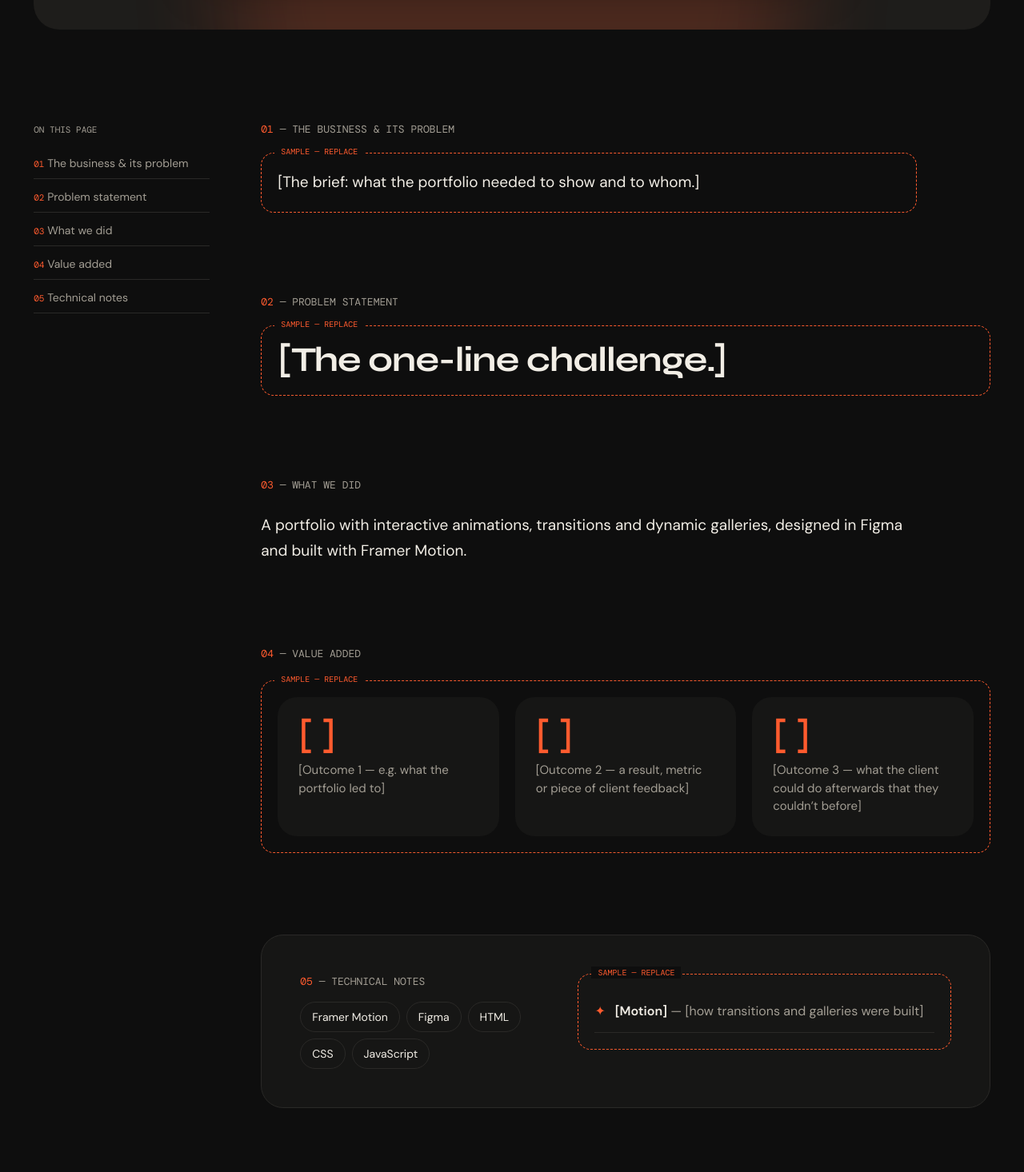
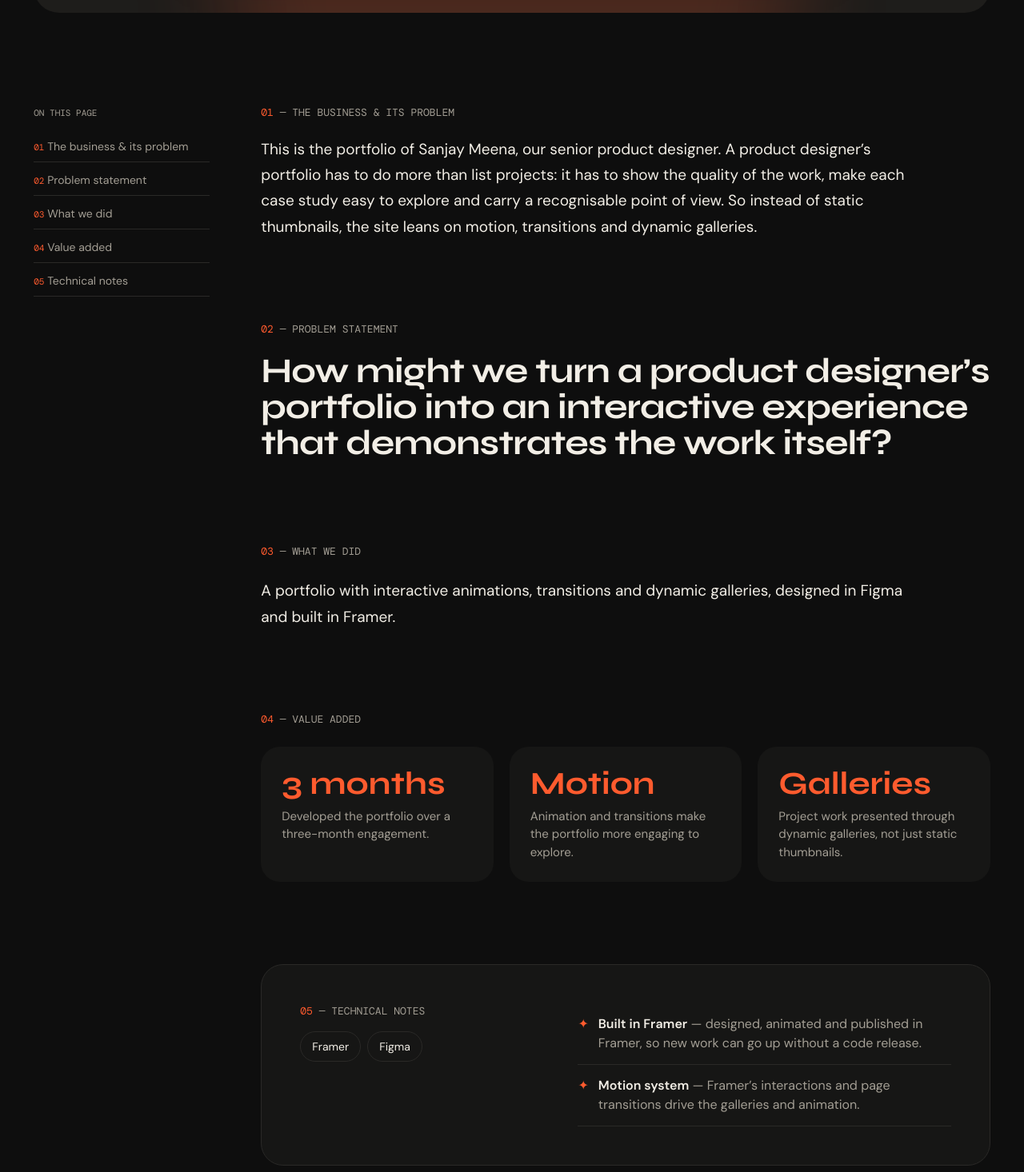
Before and after one commit to MosiacDesigns/mosaic-portfolio, a Next.js app: page /work/designer-portfolio in a window 1280 px wide. Shown: the part 1331-2797 px from the top of the page at 80% size. Built offline with nearby package versions, Linux system fonts and the light colour scheme.

Commit message:
feat: enhance project story page layout and add access code display for live projects

```diff
--- a/src/app/work/[slug]/page.tsx
+++ b/src/app/work/[slug]/page.tsx
@@ -163,10 +163,10 @@ export default function ProjectStoryPage({ params }: { params: { slug: string }
             <section id="value" className="flex scroll-mt-8 flex-col gap-6">
               <Label id="value" />
               <Sample on={st.value.placeholder}>
-                <div className="grid gap-5 md:grid-cols-3">
+                <div className="grid gap-5 xl:grid-cols-3">
                   {st.value.items.map((v, i) => (
                     <div key={i} className="flex flex-col gap-2.5 rounded-3xl bg-card p-[26px]">
-                      <span className="font-display text-[44px] font-bold leading-none text-accent">{v.k}</span>
+                      <span className="font-display text-[40px] font-bold leading-none text-accent">{v.k}</span>
                       <span className="text-[15px] leading-normal text-mute">{v.d}</span>
                     </div>
                   ))}
@@ -240,7 +240,12 @@ export default function ProjectStoryPage({ params }: { params: { slug: string }
 
       <section className="shell mt-[clamp(80px,8vw,120px)] flex flex-wrap items-center justify-between gap-6 border-t border-line py-8">
         <span className="text-[17px] text-mute">Want something like this for your product?</span>
-        <div className="flex flex-wrap gap-3.5">
+        <div className="flex flex-wrap items-center gap-3.5">
+          {p.live?.code && (
+            <span className="font-mono text-xs text-mute">
+              ACCESS CODE · <span className="select-all text-paper">{p.live.code}</span>
+            </span>
+          )}
           {p.live && (
             <ButtonLink href={p.live.href} size="md" variant="outline">
               {p.live.label} ↗
--- a/src/content/projects.ts
+++ b/src/content/projects.ts
@@ -39,7 +39,7 @@ export type Project = {
   stack: string[];
   mat: string; // background colour of the image panel
   visual: Visual;
-  live?: { href: string; label: string };
+  live?: { href: string; label: string; code?: string }; // code: access code shown beside the link
   story: Story;
   next: string;
 };
@@ -51,15 +51,6 @@ const fortifyScreens = [
   { src: "/images/fortify-2.webp", alt: "Fortify dashboard showing USDC and USDC+ balances" },
   { src: "/images/fortify-3.webp", alt: "Fortify recent activity with conversions via Reflect Protocol" },
 ];
-
-const sampleValue = (what: string) => ({
-  placeholder: true,
-  items: [
-    { k: "[ ]", d: `[Outcome 1 — ${what}]` },
-    { k: "[ ]", d: "[Outcome 2 — a result, metric or piece of client feedback]" },
-    { k: "[ ]", d: "[Outcome 3 — what the client could do afterwards that they couldn’t before]" },
-  ],
-});
 
 export const projects: Project[] = [
   {
@@ -79,7 +70,7 @@ export const projects: Project[] = [
     stack: ["Speech-to-text", "LLMs", "Full-stack"],
     mat: "#24201B",
     visual: img("/images/traders-mirror-film.jpg", "Trader’s Mirror landing page: Talk it out. Mira hears it.", 1280, 730),
-    live: { href: "https://traders-mirror.mosaicdesigns.tech", label: "Visit the beta" },
+    live: { href: "https://traders-mirror.mosaicdesigns.tech", label: "Visit the beta", code: "TM-BETA-2026" },
     next: "oggames",
     story: {
       oneLiner: "The trading journal that listens.",
@@ -92,17 +83,26 @@ export const projects: Project[] = [
         { label: "Platform", value: "Web app" },
         { label: "Stack", value: "Speech-to-text · LLMs · Full-stack" },
       ],
-      business: { text: "[Who Trader’s Mirror is for, and why traders struggle to keep an honest journal.]", placeholder: true },
-      statement: { text: "[How might we … — the one-line challenge the product answers.]", placeholder: true },
+      business: {
+        text: "Trader’s Mirror is our own AI trading journal, built for forex, crypto and prop-firm traders who want to judge the quality of their decisions — not just their profit and loss. Most traders know they should journal, but logging every trade, the emotions behind it and the rules they broke takes time, so the habit rarely sticks. Trader’s Mirror replaces the forms with a voice note: talk through the trade and Mira turns it into structured data and a behavioural review. It is about discipline and execution, never trading signals.",
+      },
+      statement: { text: "How might we make honest trade reflection effortless — and turn it into measurable behavioural insight?" },
       approach: {
         text: "Traders talk through a trade the moment it closes. Mira, the AI assistant, extracts the details, scores seven behaviour KPIs and tracks rules across projects and challenges — no forms, no advice, just an honest mirror.",
       },
-      value: sampleValue("e.g. beta users onboarded, time saved per journal entry"),
+      value: {
+        items: [
+          { k: "Voice", d: "A spoken reflection after each trade replaces a long journal form." },
+          { k: "7 KPIs", d: "Every trade gets seven behaviour scores, an overall execution score, strengths and areas to improve." },
+          { k: "Beta", d: "Live in private beta: traders group trades by project or challenge and track discipline and rule breaks over time." },
+        ],
+      },
       technical: {
-        placeholder: true,
         notes: [
-          { title: "[Voice capture]", text: "[how audio is captured and transcribed]" },
-          { title: "[Extraction & scoring]", text: "[how the LLM structures a trade and scores behaviour]" },
+          { title: "Speech-to-text", text: "spoken reflections are transcribed before any analysis runs." },
+          { title: "LLM analysis", text: "LLM workflows extract structured trade details, assess behaviour and write the review." },
+          { title: "Project-level context", text: "trades, rules, violations and performance history are organised around each trading project." },
+          { title: "AI cost visibility", text: "every model call is logged with its cost, and a credit system keeps usage visible." },
         ],
       },
       servicesLink: { label: "See AI services", href: "/services#ai" },
@@ -117,11 +117,11 @@ export const projects: Project[] = [
     chip: "CLIENT",
     summary: "A Solana board-game platform with on-chain game pieces, token rewards and tournaments — designed and built end to end.",
     meta: [
-      { label: "Client", value: "OGGames" },
+      { label: "Client", value: "Build Squad" },
       { label: "Timeline", value: "4 months" },
     ],
     cardMeta: "WEB3 PLATFORM · 4 MONTHS",
-    stack: ["Next.js", "NestJS", "Redis", "PostgreSQL", "Solana", "Figma"],
+    stack: ["Next.js", "NestJS", "Redis", "PostgreSQL", "Solana", "Anchor", "Web3Auth", "Figma"],
     mat: "#1E1D1B",
     visual: img("/images/oggames.jpg", "OG Games: chess landing page"),
     next: "virinchi",
@@ -129,22 +129,31 @@ export const projects: Project[] = [
       oneLiner: "Classic board games, rebuilt for Solana.",
       accent: "#FF5B2E",
       overview: [
-        { label: "Client", value: "OGGames" },
+        { label: "Client", value: "Build Squad" },
         { label: "Sector", value: "Gaming · Web3" },
         { label: "Timeline", value: "4 months" },
         { label: "Our role", value: "Product design, full-stack & Web3" },
         { label: "Platform", value: "Web" },
         { label: "Stack", value: "Next.js · NestJS · Redis · PostgreSQL · Solana" },
       ],
-      business: { text: "[Who OGGames are and what problem they brought to us.]", placeholder: true },
-      statement: { text: "[The one-line challenge.]", placeholder: true },
+      business: {
+        text: "OGGames is a Solana gaming platform we built for Build Squad, with chess at its core. Players create a game, invite an opponent, play in real time and wager tokens on the result — without wrestling with crypto onboarding first. Behind that sit matchmaking, live game state and on-chain transactions that all have to stay in step, plus the OGG token that powers participation and rewards.",
+      },
+      statement: { text: "How might we make competitive on-chain chess feel easy — without compromising real-time play or the integrity of every wager?" },
       approach: { text: "A Solana board-game platform with on-chain game pieces, token rewards and tournaments, designed in Figma and built on Next.js, NestJS, Redis and PostgreSQL." },
-      value: sampleValue("e.g. launch, players, tournaments run"),
+      value: {
+        items: [
+          { k: "4 months", d: "Designed and built the Solana board-game platform end to end." },
+          { k: "~$800K", d: "Reported peak fully diluted valuation of the OGG token (August 2025 snapshot)." },
+          { k: "4,300+", d: "On-chain OGG token transfers, with 98 holders (August 2025 snapshot)." },
+        ],
+      },
       technical: {
-        placeholder: true,
         notes: [
-          { title: "[On-chain game pieces]", text: "[how pieces and rewards live on Solana]" },
-          { title: "[Real-time play]", text: "[how Redis and NestJS keep games in sync]" },
+          { title: "Real-time multiplayer", text: "Next.js on the front end and NestJS behind it, with WebSockets carrying every move live." },
+          { title: "On-chain wagering", text: "Solana smart contracts written in Anchor handle wagers and token transfers." },
+          { title: "Wallet-less onboarding", text: "Web3Auth gives players Solana access without a seed-phrase-first sign-up." },
+          { title: "Game-state services", text: "NestJS services run matchmaking, socket rooms and bet verification, with Redis and PostgreSQL holding game state." },
         ],
       },
       servicesLink: { label: "See Web3 services", href: "/services#web3" },
@@ -163,7 +172,7 @@ export const projects: Project[] = [
       { label: "Role", value: "Web design & front end" },
     ],
     cardMeta: "COMPANY WEBSITE",
-    stack: ["Web design", "Front end"],
+    stack: ["Web design", "Next.js", "Tailwind CSS"],
     mat: "#3A0F5C",
     visual: img("/images/virinchi.jpg", "Virinchi Software homepage: We turn ideas into scalable AI powered products", 1600, 899),
     live: { href: "https://www.virinchisoftware.com", label: "Visit live site" },
@@ -176,12 +185,27 @@ export const projects: Project[] = [
         { label: "Sector", value: "Software services" },
         { label: "Our role", value: "Web design & front end" },
         { label: "Platform", value: "Website" },
+        { label: "Stack", value: "Next.js · Tailwind CSS" },
       ],
-      business: { text: "[Who Virinchi are and what their old site was missing.]", placeholder: true },
-      statement: { text: "[The one-line challenge.]", placeholder: true },
+      business: {
+        text: "Virinchi Software builds software and digital products, with AI at the centre of its offer. Their website had to cover a lot — services, industries, technologies and case studies — without reading like a list of disconnected services. We designed it and built the front end, giving prospective clients a clear route from what Virinchi can do to the work that proves it.",
+      },
+      statement: { text: "How might we turn a broad software offering into a clear, credible website that helps clients find the right expertise?" },
       approach: { text: "A website that presents services, industries, technologies and case studies under an AI-forward brand, with clear routes into each." },
-      value: sampleValue("e.g. launch date, enquiries, pages shipped"),
-      technical: { placeholder: true, notes: [{ title: "[Build]", text: "[framework, CMS, performance work]" }] },
+      value: {
+        items: [
+          { k: "Live", d: "Published the redesigned company website at virinchisoftware.com." },
+          { k: "One site", d: "Brought software development, AI solutions and digital marketing together under one company website." },
+          { k: "Clear", d: "Organised services, technologies and case studies into dedicated sections for prospective clients to explore." },
+        ],
+      },
+      technical: {
+        notes: [
+          { title: "Front-end implementation", text: "the approved design translated into a live, navigable website." },
+          { title: "Content structure", text: "services, industries, technologies and case studies each have their own dedicated pages." },
+          { title: "Next.js & Tailwind CSS", text: "server-rendered App Router pages, utility-first styling and automatically optimised images." },
+        ],
+      },
       quote: {
         quote:
           "Working with the team was a great experience. They understood our technical requirements quickly and approached the challenges with professionalism. Their ability to combine clean implementation with practical problem-solving made the collaboration seamless.",
@@ -218,11 +242,24 @@ export const projects: Project[] = [
         { label: "Our role", value: "Design & front end" },
         { label: "Stack", value: "Next.js · Framer Motion · MUI · Figma" },
       ],
-      business: { text: "[Who the platform serves and the problem it solves.]", placeholder: true },
-      statement: { text: "[The one-line challenge.]", placeholder: true },
+      business: {
+        text: "Kaarigar Connect, built for Webllisto Tech, connects skilled service professionals with the clients who need them. The hard part is trust on both sides: clients need a way to judge who they are hiring, and professionals need their track record to win them future work. The platform answers with KARCON tokens, smart contracts and a reputation system. We handled the design and front end.",
+      },
+      statement: { text: "How might we help clients find trusted service professionals through a marketplace with verifiable reputation?" },
       approach: { text: "A marketplace connecting service professionals with clients through KARCON tokens, smart contracts and a reputation system." },
-      value: sampleValue("e.g. launch, listings, categories"),
-      technical: { placeholder: true, notes: [{ title: "[Tokens & reputation]", text: "[how KARCON and the reputation system work]" }] },
+      value: {
+        items: [
+          { k: "2 months", d: "Delivered the marketplace design and front end within a two-month engagement." },
+          { k: "2-sided", d: "Designed an interface that connects clients with the service professionals they need." },
+          { k: "Trust", d: "Designed reputation into the core of the marketplace experience." },
+        ],
+      },
+      technical: {
+        notes: [
+          { title: "Component system", text: "Next.js and MUI form the foundation of the interface." },
+          { title: "Motion", text: "Framer Motion drives transitions and feedback across the marketplace." },
+        ],
+      },
       servicesLink: { label: "See product services", href: "/services#mvp" },
     },
   },
@@ -269,7 +306,13 @@ export const projects: Project[] = [
         { title: "Quick actions", text: "Add, send, grow and convert from one row of controls." },
         { title: "Clear activity", text: "Every transfer and conversion listed, with a link to the transaction." },
       ],
-      value: sampleValue("e.g. working product shipped within the hackathon timeframe"),
+      value: {
+        items: [
+          { k: "1 month", d: "Designed and built within the hackathon’s one-month window." },
+          { k: "No seed", d: "Social login replaced seed-phrase onboarding for first-time users." },
+          { k: "One view", d: "Auto-yield and real-time balances brought together in a single interface." },
+        ],
+      },
       technical: {
         notes: [
           { title: "Wallet-free onboarding", text: "social login in place of seed phrases, so first-time users get started in seconds." },
@@ -292,16 +335,17 @@ export const projects: Project[] = [
     category: "Portfolio website",
     tags: ["Websites"],
     provenance: "In-house",
-    chip: "IN-HOUSE",
+    chip: "IN-HOUSE · LIVE",
     summary: "The portfolio of Sanjay Meena, our senior product designer — interactive animations, transitions and dynamic galleries.",
     meta: [
       { label: "For", value: "Sanjay Meena (our team)" },
       { label: "Timeline", value: "3 months" },
     ],
     cardMeta: "PORTFOLIO WEBSITE · 3 MONTHS",
-    stack: ["Framer Motion", "Figma", "HTML", "CSS", "JavaScript"],
+    stack: ["Framer", "Figma"],
     mat: "#1E1D1B",
     visual: img("/images/designer-portfolio.jpg", "Designer portfolio homepage"),
+    live: { href: "https://www.sanjayrayon.com", label: "Visit the portfolio" },
     next: "spine",
     story: {
       oneLiner: "A portfolio that moves like the work it shows.",
@@ -310,13 +354,26 @@ export const projects: Project[] = [
         { label: "For", value: "Sanjay Meena (our team)" },
         { label: "Timeline", value: "3 months" },
         { label: "Platform", value: "Website" },
-        { label: "Stack", value: "Framer Motion · Figma · HTML · CSS · JavaScript" },
+        { label: "Stack", value: "Framer · Figma" },
       ],
-      business: { text: "[The brief: what the portfolio needed to show and to whom.]", placeholder: true },
-      statement: { text: "[The one-line challenge.]", placeholder: true },
-      approach: { text: "A portfolio with interactive animations, transitions and dynamic galleries, designed in Figma and built with Framer Motion." },
-      value: sampleValue("e.g. what the portfolio led to"),
-      technical: { placeholder: true, notes: [{ title: "[Motion]", text: "[how transitions and galleries were built]" }] },
+      business: {
+        text: "This is the portfolio of Sanjay Meena, our senior product designer. A product designer’s portfolio has to do more than list projects: it has to show the quality of the work, make each case study easy to explore and carry a recognisable point of view. So instead of static thumbnails, the site leans on motion, transitions and dynamic galleries.",
+      },
+      statement: { text: "How might we turn a product designer’s portfolio into an interactive experience that demonstrates the work itself?" },
+      approach: { text: "A portfolio with interactive animations, transitions and dynamic galleries, designed in Figma and built in Framer." },
+      value: {
+        items: [
+          { k: "3 months", d: "Developed the portfolio over a three-month engagement." },
+          { k: "Motion", d: "Animation and transitions make the portfolio more engaging to explore." },
+          { k: "Galleries", d: "Project work presented through dynamic galleries, not just static thumbnails." },
+        ],
+      },
+      technical: {
+        notes: [
+          { title: "Built in Framer", text: "designed, animated and published in Framer, so new work can go up without a code release." },
+          { title: "Motion system", text: "Framer’s interactions and page transitions drive the galleries and animation." },
+        ],
+      },
       servicesLink: { label: "See website services", href: "/services#web" },
     },
   },
@@ -326,7 +383,7 @@ export const projects: Project[] = [
     category: "Agency website",
     tags: ["Websites"],
     provenance: "Pitch build",
-    chip: "PITCH BUILD",
+    chip: "PITCH BUILD · LIVE",
     summary:
       "A pitch build for a strategy-led creative consultancy — striped kinetic display type over an immersive, glitching video background, with sound on demand.",
     meta: [
@@ -334,7 +391,7 @@ export const projects: Project[] = [
       { label: "Focus", value: "Motion & front end" },
     ],
     cardMeta: "AGENCY WEBSITE · MOTION",
-    stack: ["Web design", "Front end", "Motion"],
+    stack: ["Web design", "Next.js", "Tailwind CSS", "Vercel"],
     mat: "#1E1D1B",
     visual: img("/images/spine.jpg", "Spine Creative Agency homepage with striped display lettering over a dark video background", 1600, 766),
     live: { href: "https://spine.mosaicdesigns.tech", label: "See the build" },
@@ -347,12 +404,28 @@ export const projects: Project[] = [
         { label: "Sector", value: "Creative agency" },
         { label: "Focus", value: "Motion & front end" },
         { label: "Platform", value: "Website" },
+        { label: "Stack", value: "Next.js · Tailwind CSS · Vercel" },
       ],
-      business: { text: "[The brief: who the prospective client was and what they needed to say.]", placeholder: true },
-      statement: { text: "[The one-line challenge.]", placeholder: true },
+      business: {
+        text: "Spine is a pitch build we made for a prospective client: a strategy-led creative consultancy. The site needed to prove their creative identity through the experience itself, not describe it inside a conventional agency layout. Our direction pairs striped kinetic typography with an immersive, glitching video background and optional sound — a live concept showing how motion, type and atmosphere can work together as a brand.",
+      },
+      statement: { text: "How might we make a creative consultancy’s website feel like an expressive brand experience rather than an agency template?" },
       approach: { text: "Striped kinetic display type over an immersive, glitching video background, with sound on demand." },
-      value: sampleValue("e.g. what the pitch showed the client"),
-      technical: { placeholder: true, notes: [{ title: "[Video & type]", text: "[how the background and kinetic type were built]" }] },
+      value: {
+        items: [
+          { k: "Live", d: "Published the creative pitch build at spine.mosaicdesigns.tech." },
+          { k: "Kinetic", d: "Striped, animated typography as the central visual feature." },
+          { k: "Glitch", d: "A glitching video background with optional sound demonstrates an experimental creative direction." },
+        ],
+      },
+      technical: {
+        notes: [
+          { title: "Video atmosphere", text: "an immersive video background sets the tone for the whole experience." },
+          { title: "Glitch effects", text: "glitching treatments reinforce the experimental creative direction." },
+          { title: "User-controlled sound", text: "audio is available on demand, so visitors choose whether to turn it on." },
+          { title: "Next.js on Vercel", text: "built in Next.js and Tailwind CSS, deployed on Vercel." },
+        ],
+      },
       servicesLink: { label: "See website services", href: "/services#web" },
     },
   },
```
